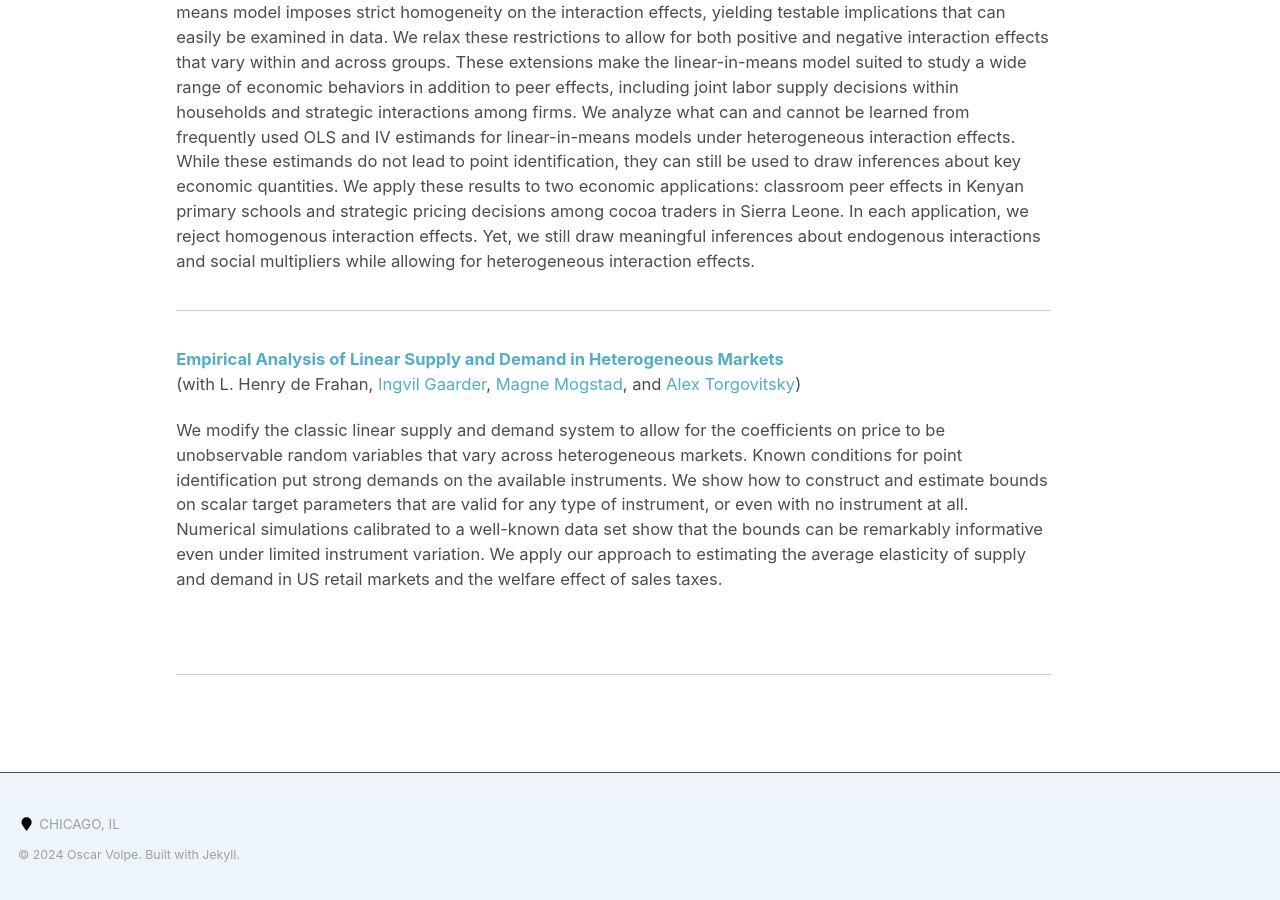
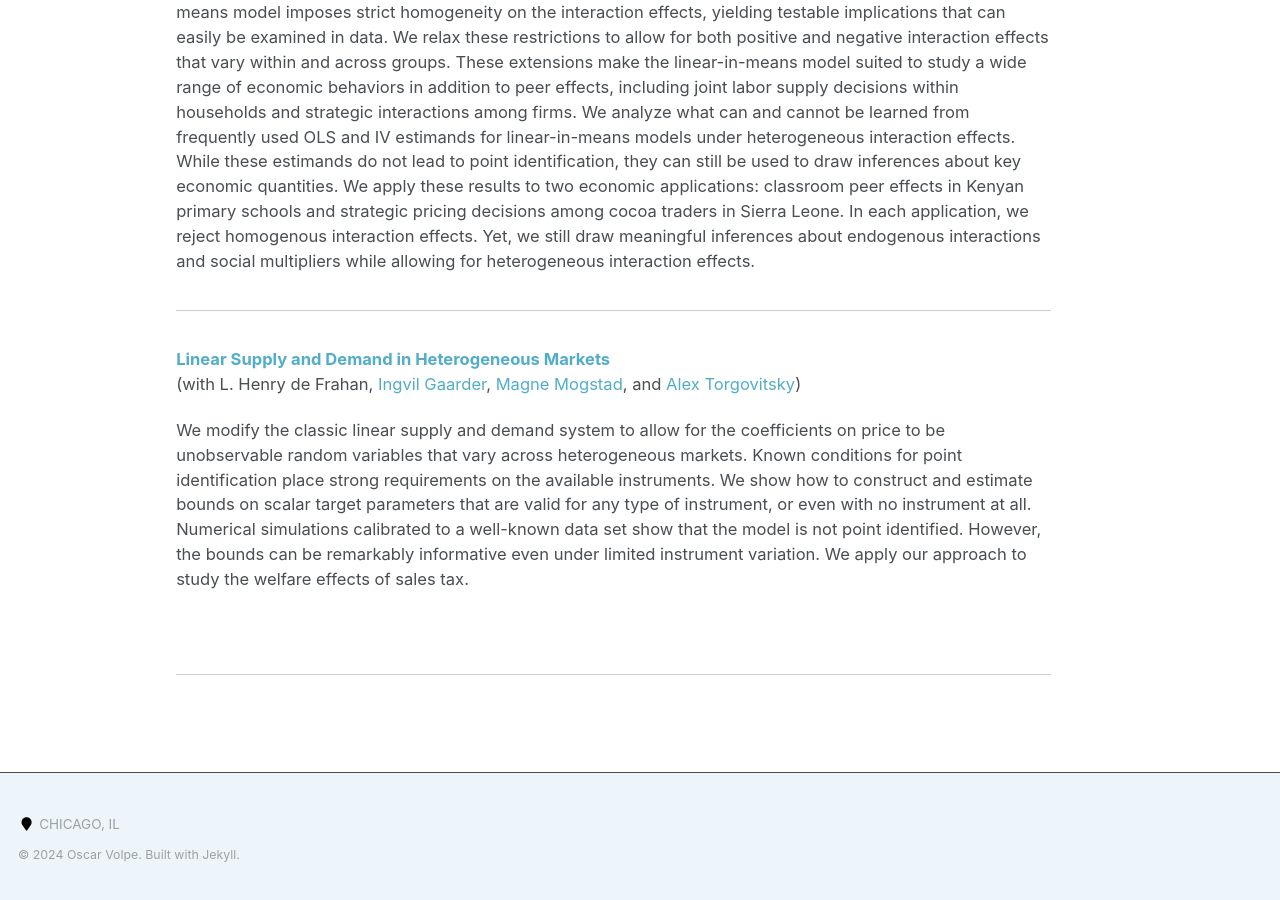
Before and after one commit to ovolpe/ovolpe.github.io, a Jekyll site: the page built from _pages/about.md, in a window 1280 px wide and 900 px high, scrolled down 1621 px. Built offline with Jekyll 4.4.1, drawn with Linux system fonts in a browser that asks for light colours.

Commit message:
Update about.md

```diff
--- a/_pages/about.md
+++ b/_pages/about.md
@@ -49,10 +49,10 @@ We study peer effects in linear-in-means models with heterogeneous interaction e
 
 <hr style="margin: 2em 0; border: none; border-top: 1px solid #ccc;">
 
-[**Empirical Analysis of Linear Supply and Demand in Heterogeneous Markets**](https://ovolpe.github.io/) <br>
+[**Linear Supply and Demand in Heterogeneous Markets**](https://ovolpe.github.io/) <br>
 (with L. Henry de Frahan, [Ingvil Gaarder](https://sites.google.com/site/ingvilgaarder), [Magne Mogstad](https://sites.google.com/site/magnemogstad), and [Alex Torgovitsky](https://a-torgovitsky.github.io))
 
-We modify the classic linear supply and demand system to allow for the coefficients on price to be unobservable random variables that vary across heterogeneous markets. Known conditions for point identification put strong demands on the available instruments. We show how to construct and estimate bounds on scalar target parameters that are valid for any type of instrument, or even with no instrument at all. Numerical simulations calibrated to a well-known data set show that the bounds can be remarkably informative even under limited instrument variation. We apply our approach to estimating the average elasticity of supply and demand in US retail markets and the welfare effect of sales taxes.
+We modify the classic linear supply and demand system to allow for the coefficients on price to be unobservable random variables that vary across heterogeneous markets. Known conditions for point identification place strong requirements on the available instruments. We show how to construct and estimate bounds on scalar target parameters that are valid for any type of instrument, or even with no instrument at all. Numerical simulations calibrated to a well-known data set show that the model is not point identified. However, the bounds can be remarkably informative even under limited instrument variation. We apply our approach to study the welfare effects of sales tax.
 
 <br style="clear: both;">
 <hr style="margin: 2em 0; border: none; border-top: 1px solid #ccc;">
```
